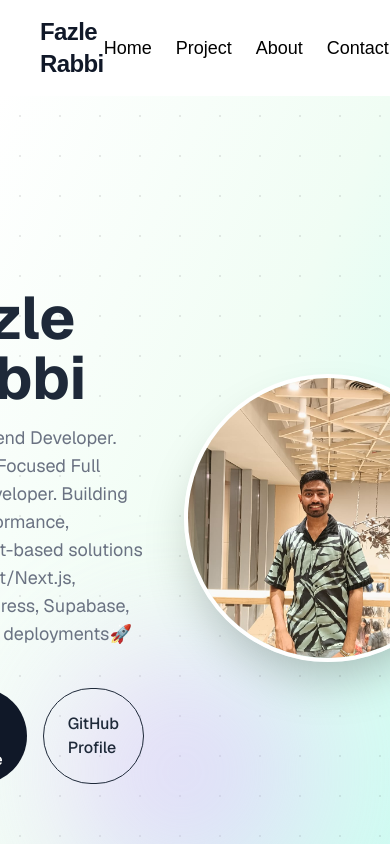
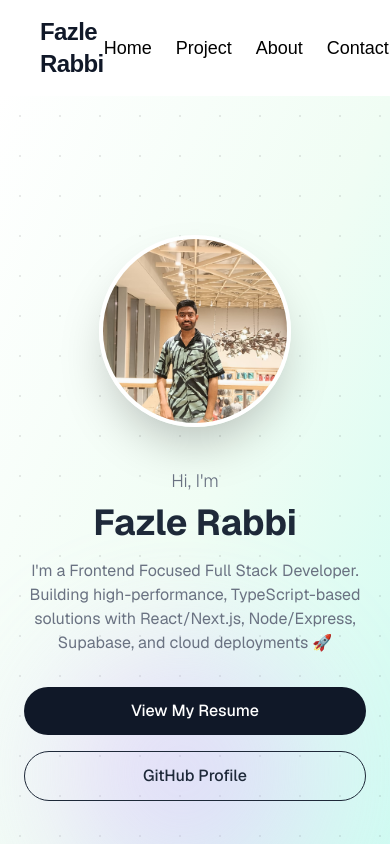
Before and after one commit to fazlerabbi6423/portfolio, a Next.js app: page / in a window 390 px wide. Shown: the top 844 px of the page. Built offline with nearby package versions, Linux system fonts and the light colour scheme.

Commit message:
added feature

```diff
--- a/src/app/components/Hero.tsx
+++ b/src/app/components/Hero.tsx
@@ -1,47 +1,113 @@
 
-// bg-gradient-to-br
+// // bg-gradient-to-br
 
+
+// import Link from 'next/link';
+
+
+// const Hero = () => {
+//     return (
+//         <section className='relative min-h-screen grid md:grid-cols-1 items-center justify-center overflow-hidden'>
+
+
+//             <div className='absolute inset-0  bg-gradient-to-br from-white via-green-50 to-teal-100'></div>
+
+
+//             <div className='absolute inset-0' style={{
+//                 backgroundImage: `radial-gradient(circle, #00000015 1px, transparent 1px)`,
+//                 backgroundSize: '40px 40px'
+//             }}></div>
+
+
+//             <div className='absolute bottom-10 right-20 w-64 h-64 bg-purple-300 rounded-full blur-3xl opacity-40'></div>
+
+
+//             <div className='relative z-10 flex items-center justify-between max-w-6xl mx-auto px-10 gap-10'>
+
+
+//                 <div className='flex-1 text-left'>
+
+//                     <p className='text-gray-500 text-xl mb-2 font-light'>Hi, I'm</p>
+
+//                     <h1 className='text-6xl font-bold text-gray-800 mb-4'>
+//                         Fazle Rabbi
+//                     </h1>
+
+//                     <p className='text-gray-500 text-lg max-w-md mb-10'>
+//                         I'm a fort end  Developer. Frontend Focused Full Stack Developer. Building high-performance, TypeScript-based solutions with React/Next.js, Node/Express, Supabase, and cloud deployments🚀
+//                     </p>
+
+//                     <div className='flex gap-4'>
+
+//                         <Link
+//                             href='/resume'
+//                             className='flex items-center gap-2 bg-gray-900 text-white px-6 py-3 rounded-full font-medium hover:bg-gray-700 transition-colors'
+//                         >
+//                             View My Resume
+//                         </Link>
+
+//                         <Link
+//                             href='https://github.com'
+//                             target='_blank'
+//                             className='flex items-center gap-2 border border-gray-800 text-gray-800 px-6 py-3 rounded-full font-medium hover:bg-gray-100 transition-colors'
+//                         >
+//                             GitHub Profile
+//                         </Link>
+
+//                     </div>
+//                 </div>
+
+
+//                 <div className='flex-shrink-0'>
+//                     <div className='w-72 h-72 rounded-full overflow-hidden border-4 border-white shadow-2xl'>
+
+//                         <img  className='w-full h-full object-cover' src="profile.jpg" alt="" />
+//                     </div>
+//                 </div>
+
+//             </div>
+
+//         </section>
+//     );
+// };
+
+// export default Hero;
 
 import Link from 'next/link';
 
-
 const Hero = () => {
     return (
-        <section className='relative min-h-screen flex items-center justify-center overflow-hidden'>
+        <section className='relative min-h-screen flex items-center justify-center overflow-hidden py-20 md:py-0'>
 
 
-            <div className='absolute inset-0  bg-gradient-to-br from-white via-green-50 to-teal-100'></div>
-
+            <div className='absolute inset-0 bg-gradient-to-br from-white via-green-50 to-teal-100'></div>
 
             <div className='absolute inset-0' style={{
                 backgroundImage: `radial-gradient(circle, #00000015 1px, transparent 1px)`,
                 backgroundSize: '40px 40px'
             }}></div>
 
-
             <div className='absolute bottom-10 right-20 w-64 h-64 bg-purple-300 rounded-full blur-3xl opacity-40'></div>
 
 
-            <div className='relative z-10 flex items-center justify-between max-w-6xl mx-auto px-10 gap-10'>
+            <div className='relative z-10 flex flex-col-reverse md:flex-row items-center justify-between max-w-6xl mx-auto px-6 md:px-10 gap-10'>
 
+                {/* Text Content */}
+                <div className='flex-1 text-center md:text-left'>
+                    <p className='text-gray-500 text-lg md:text-xl mb-2 font-light'>Hi, I'm</p>
 
-                <div className='flex-1 text-left'>
-
-                    <p className='text-gray-500 text-xl mb-2 font-light'>Hi, I'm</p>
-
-                    <h1 className='text-6xl font-bold text-gray-800 mb-4'>
+                    <h1 className='text-4xl md:text-6xl font-bold text-gray-800 mb-4'>
                         Fazle Rabbi
                     </h1>
 
-                    <p className='text-gray-500 text-lg max-w-md mb-10'>
-                        I'm a fort end  Developer. Frontend Focused Full Stack Developer. Building high-performance, TypeScript-based solutions with React/Next.js, Node/Express, Supabase, and cloud deployments🚀
+                    <p className='text-gray-500 text-base md:text-lg max-w-md mb-8 md:mb-10 mx-auto md:mx-0'>
+                        I'm a Frontend Focused Full Stack Developer. Building high-performance, TypeScript-based solutions with React/Next.js, Node/Express, Supabase, and cloud deployments 🚀
                     </p>
 
-                    <div className='flex gap-4'>
-
+                    <div className='flex flex-col sm:flex-row gap-4 justify-center md:justify-start'>
                         <Link
                             href='/resume'
-                            className='flex items-center gap-2 bg-gray-900 text-white px-6 py-3 rounded-full font-medium hover:bg-gray-700 transition-colors'
+                            className='flex items-center justify-center gap-2 bg-gray-900 text-white px-8 py-3 rounded-full font-medium hover:bg-gray-700 transition-colors'
                         >
                             View My Resume
                         </Link>
@@ -49,24 +115,21 @@ const Hero = () => {
                         <Link
                             href='https://github.com'
                             target='_blank'
-                            className='flex items-center gap-2 border border-gray-800 text-gray-800 px-6 py-3 rounded-full font-medium hover:bg-gray-100 transition-colors'
+                            className='flex items-center justify-center gap-2 border border-gray-800 text-gray-800 px-8 py-3 rounded-full font-medium hover:bg-gray-100 transition-colors'
                         >
                             GitHub Profile
                         </Link>
-
                     </div>
                 </div>
 
-
+                {/* Profile Image */}
                 <div className='flex-shrink-0'>
-                    <div className='w-72 h-72 rounded-full overflow-hidden border-4 border-white shadow-2xl'>
-
-                        <img  className='w-full h-full object-cover' src="profile.jpg" alt="" />
+                    <div className='w-48 h-48 md:w-72 md:h-72 rounded-full overflow-hidden border-4 border-white shadow-2xl'>
+                        <img className='w-full h-full object-cover' src="profile.jpg" alt="Fazle Rabbi" />
                     </div>
                 </div>
 
             </div>
-
         </section>
     );
 };
```
